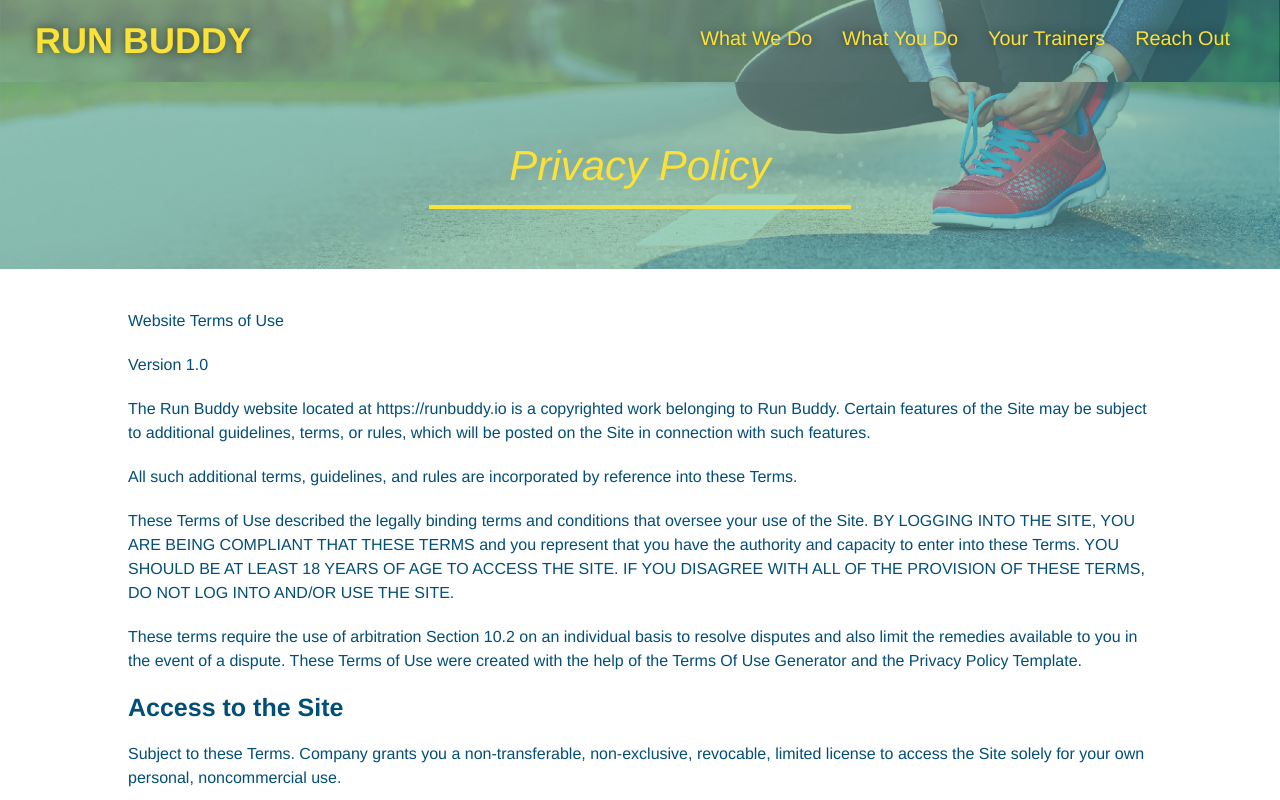
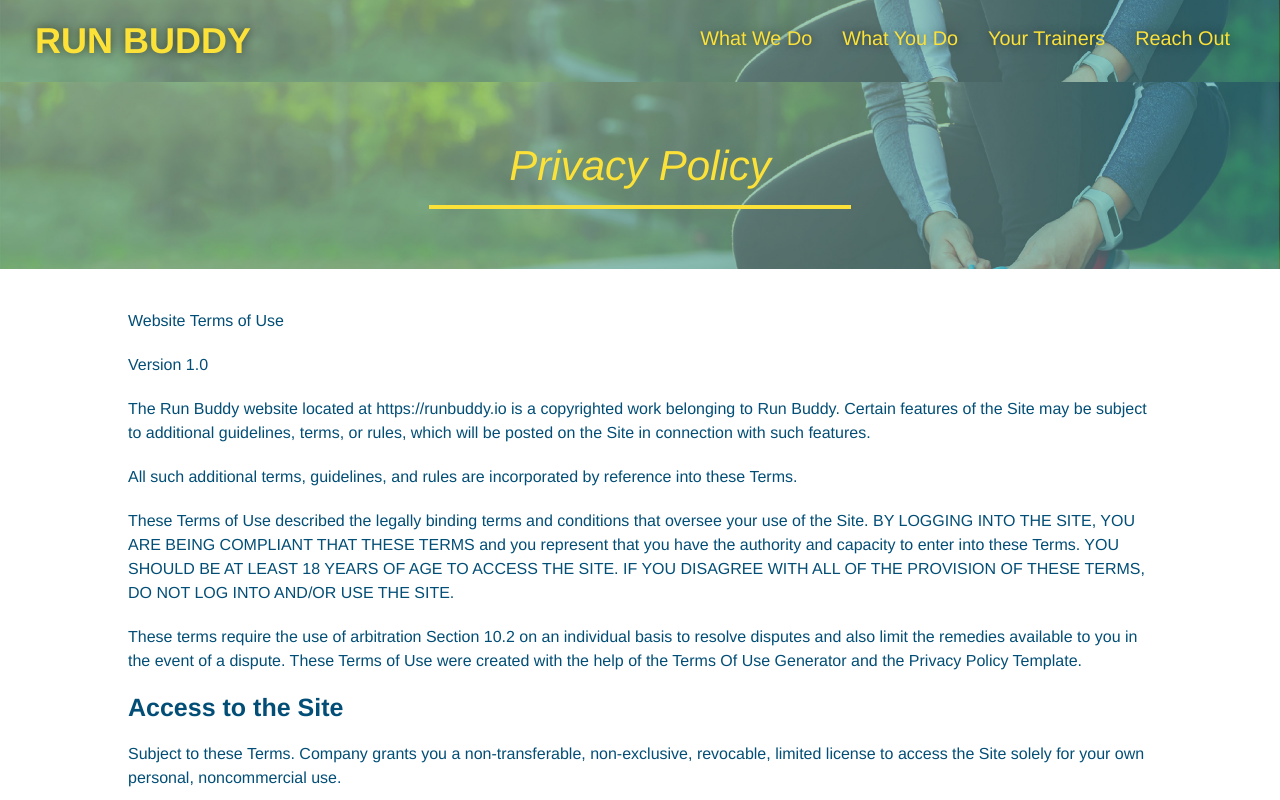
Before and after one commit to luimr88/run-buddy, a plain HTML site: page privacy-policy.html in a window 1280 px wide. Shown: the top 800 px of the page. Drawn offline with Linux system fonts and the light colour scheme.

Commit message:
fixed hero in privacy policy page

```diff
--- a/assets/css/secondary-styles.css
+++ b/assets/css/secondary-styles.css
@@ -1,5 +1,5 @@
 .hero {
-    background-position: bottom;
+    background-position: 80%;
     height: auto;
     text-align: center;
     margin-bottom: 40px;
```
